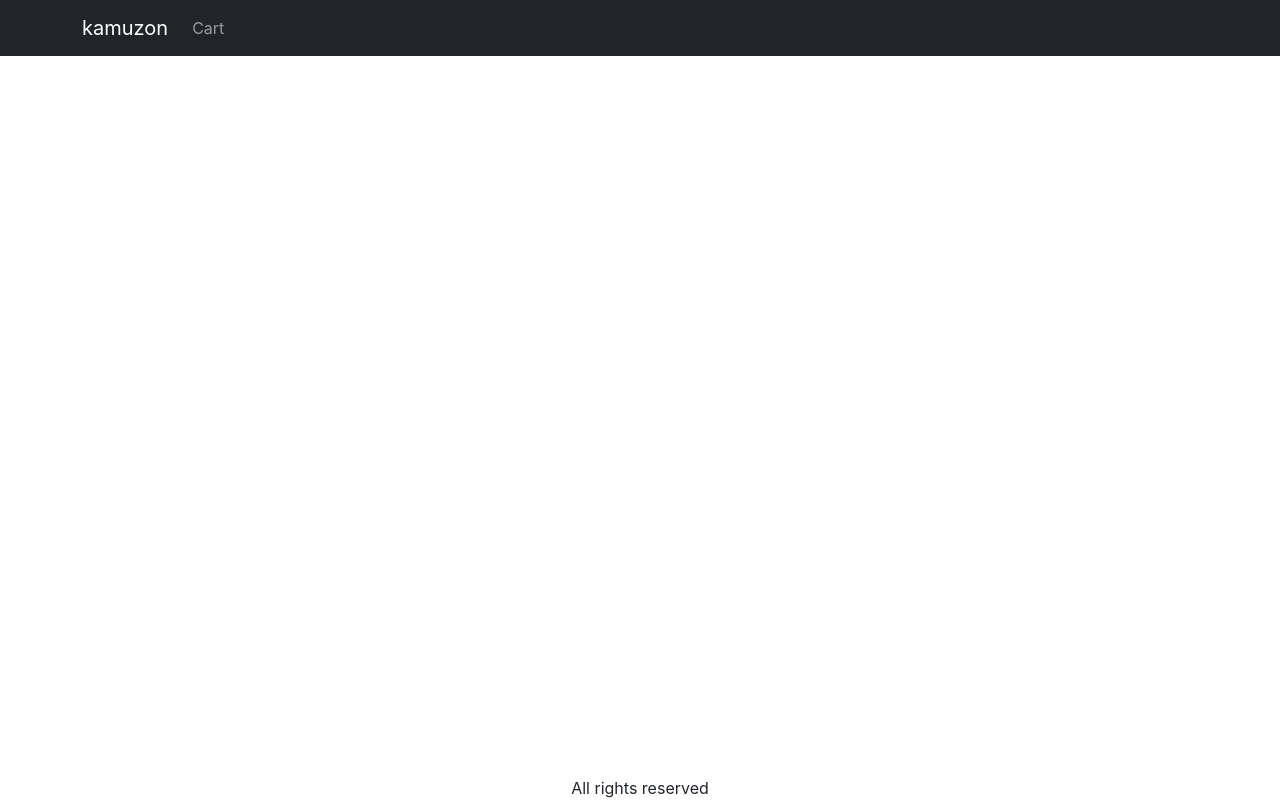
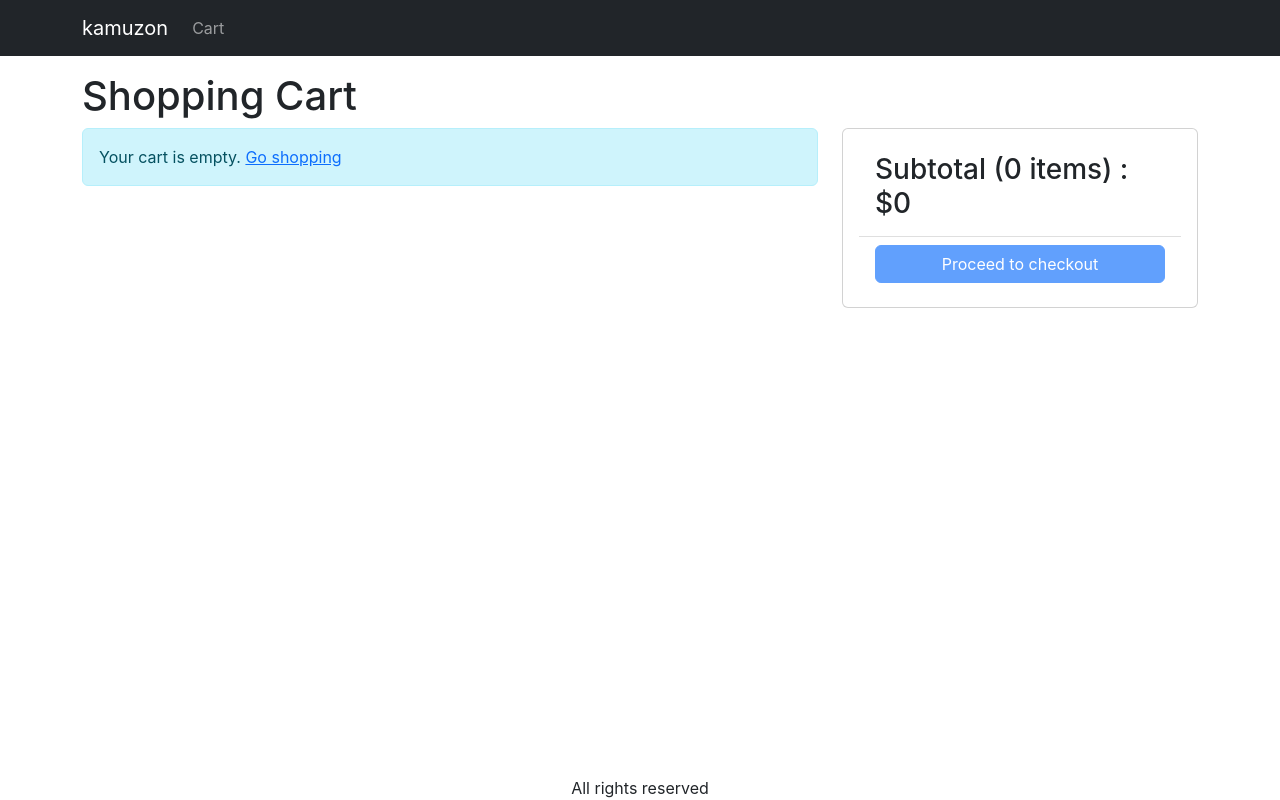
Before and after one commit to MarkVarga/kamuzon, a React (Create React App) app in the folder frontend/: page /cart in a window 1280 px wide. Built offline with nearby package versions, Linux system fonts and the light colour scheme.

Commit message:
added cart screen

```diff
--- a/frontend/src/App.js
+++ b/frontend/src/App.js
@@ -9,6 +9,7 @@ import { LinkContainer } from "react-router-bootstrap";
 import { Link } from "react-router-dom";
 import { useContext } from "react";
 import { Store } from "./Store";
+import CartScreen from "./view/CartScreen";
 
 function App() {
   const { state } = useContext(Store);
@@ -44,6 +45,7 @@ function App() {
           <Container>
             <Routes>
               <Route path="/product/:slug" element={<ProductScreen />} />
+              <Route path="/cart" element={<CartScreen />} />
               <Route path="/" element={<HomeScreen />} />
             </Routes>
           </Container>
--- a/frontend/src/index.css
+++ b/frontend/src/index.css
@@ -48,3 +48,7 @@ main {
 .img-large {
   max-width: 100%;
 }
+
+.img-thumbnail {
+  height: 80px;
+}
--- /dev/null
+++ b/frontend/src/view/CartScreen.js
@@ -0,0 +1,108 @@
+import React, { useContext } from "react";
+import { Store } from "../Store";
+import { Helmet } from "react-helmet-async";
+import Row from "react-bootstrap/Row";
+import Col from "react-bootstrap/Col";
+import ListGroup from "react-bootstrap/ListGroup";
+import Button from "react-bootstrap/Button";
+import Card from "react-bootstrap/Card";
+import MessageBox from "../components/MessageBox";
+import { Link } from "react-router-dom";
+
+const CartScreen = () => {
+  const { state, dispatch: ctxDispatch } = useContext(Store);
+  const {
+    cart: { cartItems },
+  } = state;
+  return (
+    <div>
+      <Helmet>
+        <title>Shopping Cart</title>
+      </Helmet>
+      <h1>Shopping Cart</h1>
+      <Row>
+        <Col md={8}>
+          {cartItems.length === 0 ? (
+            <MessageBox>
+              Your cart is empty. <Link to="/">Go shopping</Link>
+            </MessageBox>
+          ) : (
+            <ListGroup>
+              {" "}
+              {cartItems.map((i) => (
+                <ListGroup.Item key={i._id}>
+                  <Row className="align-items-center">
+                    <Col md={4}>
+                      <img
+                        src={i.image}
+                        alt={i.name}
+                        className="img-fluid rounded img-thumbnail"
+                      />{" "}
+                      <Link to={`/product/${i.slug}`}>{i.name}</Link>
+                    </Col>
+                    <Col md={3}>
+                      <Button variant="light" disabled={i.quantity === 1}>
+                        <i className="fas fa-minus-circle" />
+                      </Button>{" "}
+                      <span>{i.quantity}</span>{" "}
+                      <Button
+                        variant="light"
+                        disabled={i.quantity === i.countInStock}
+                      >
+                        <i className="fas fa-plus-circle" />
+                      </Button>
+                    </Col>
+                    <Col md={3}>${i.price}</Col>
+                    <Col md={2}>
+                      <Button variant="light">
+                        <i className="fas fa-trash" />
+                      </Button>
+                    </Col>
+                  </Row>
+                </ListGroup.Item>
+              ))}
+            </ListGroup>
+          )}
+        </Col>
+        <Col md={4}>
+          <Card>
+            <Card.Body>
+              <ListGroup variant="flush">
+                <ListGroup.Item>
+                  <h3>
+                    Subtotal (
+                    {cartItems.reduce(
+                      (previousValue, currentValue) =>
+                        previousValue + currentValue.quantity,
+                      0
+                    )}{" "}
+                    items) : $
+                    {cartItems.reduce(
+                      (previousValue, currentValue) =>
+                        previousValue +
+                        currentValue.price * currentValue.quantity,
+                      0
+                    )}
+                  </h3>
+                </ListGroup.Item>
+                <ListGroup.Item>
+                  <div className="d-grid">
+                    <Button
+                      type="button"
+                      variant="primary"
+                      disabled={cartItems.length === 0}
+                    >
+                      Proceed to checkout
+                    </Button>
+                  </div>
+                </ListGroup.Item>
+              </ListGroup>
+            </Card.Body>
+          </Card>
+        </Col>
+      </Row>
+    </div>
+  );
+};
+
+export default CartScreen;
--- a/frontend/src/view/ProductScreen.js
+++ b/frontend/src/view/ProductScreen.js
@@ -1,5 +1,5 @@
 import { useContext, useEffect, useReducer } from "react";
-import { useParams } from "react-router-dom";
+import { useNavigate, useParams } from "react-router-dom";
 import Row from "react-bootstrap/Row";
 import Col from "react-bootstrap/Col";
 import ListGroup from "react-bootstrap/ListGroup";
@@ -28,6 +28,7 @@ const reducer = (state, action) => {
 };
 
 const ProductScreen = () => {
+  const navigate = useNavigate();
   const params = useParams();
   const { slug } = params;
 
@@ -78,6 +79,7 @@ const ProductScreen = () => {
         quantity,
       },
     });
+    navigate("/cart");
   };
 
   return loading ? (
```
